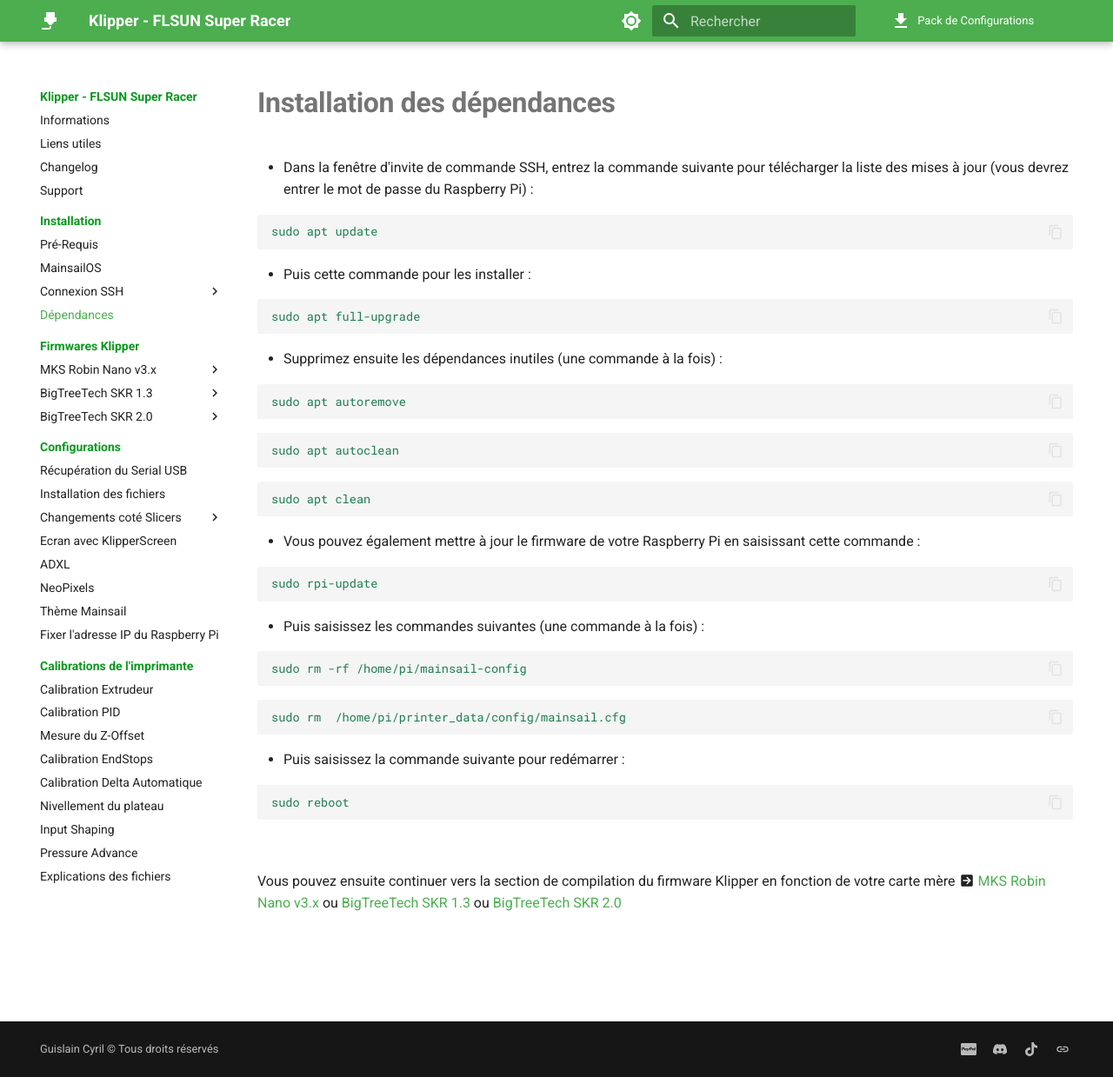
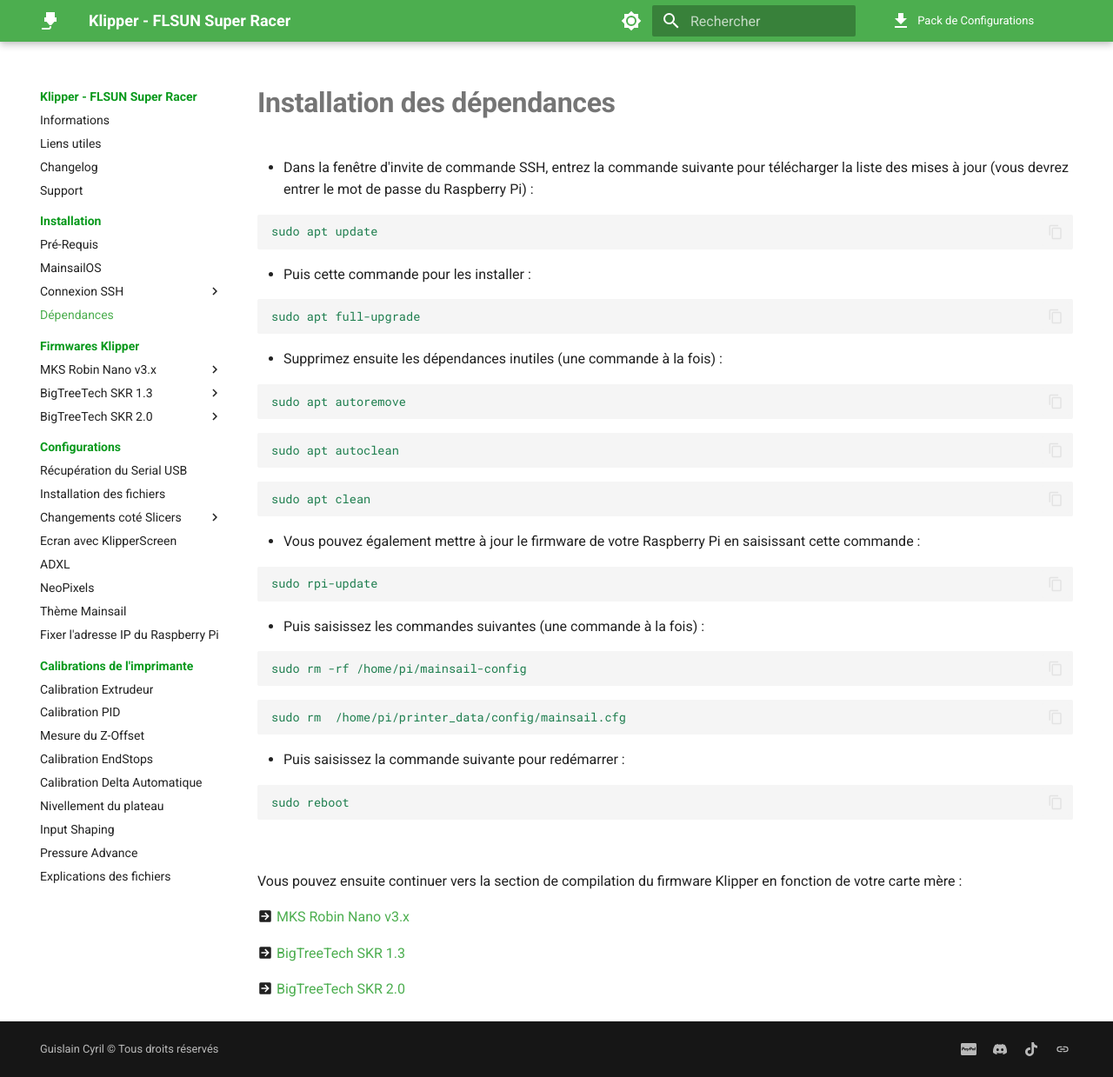
Before and after one commit to Guilouz/test, an MkDocs documentation site: the page built from docs/installation/dependances.md, in a window 1280 px wide and 1239 px high. Shown: the whole window at 87% size. Built offline with MkDocs 1.6.1 and Material for MkDocs 9.7.7, drawn with Linux system fonts in a browser that asks for light colours; comment, search, counter and statistics services are not loaded.

```diff
--- a/docs/installation/dependances.md
+++ b/docs/installation/dependances.md
@@ -52,4 +52,10 @@ sudo reboot
 
 <br />
 
-Vous pouvez ensuite continuer vers la section de compilation du firmware Klipper en fonction de votre carte mère :material-arrow-right-box: [MKS Robin Nano v3.x](../firmwares/compilation-mks-robin-nano.md) ou [BigTreeTech SKR 1.3](../firmwares/compilation-btt-skr1.3.md) ou [BigTreeTech SKR 2.0](../firmwares/compilation-btt-skr2.0.md)
+Vous pouvez ensuite continuer vers la section de compilation du firmware Klipper en fonction de votre carte mère :
+
+:material-arrow-right-box: [MKS Robin Nano v3.x](../firmwares/compilation-mks-robin-nano.md)
+
+:material-arrow-right-box: [BigTreeTech SKR 1.3](../firmwares/compilation-btt-skr1.3.md)
+
+:material-arrow-right-box: [BigTreeTech SKR 2.0](../firmwares/compilation-btt-skr2.0.md)
```
